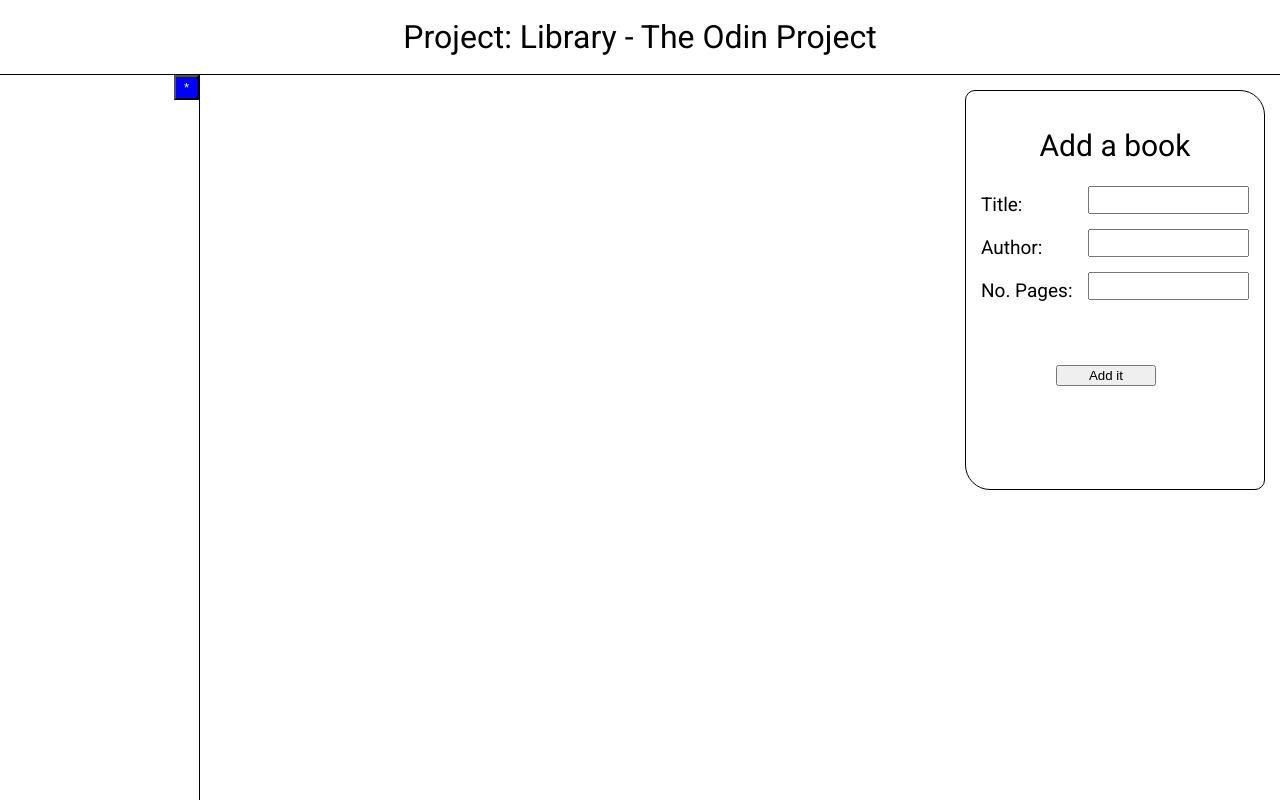
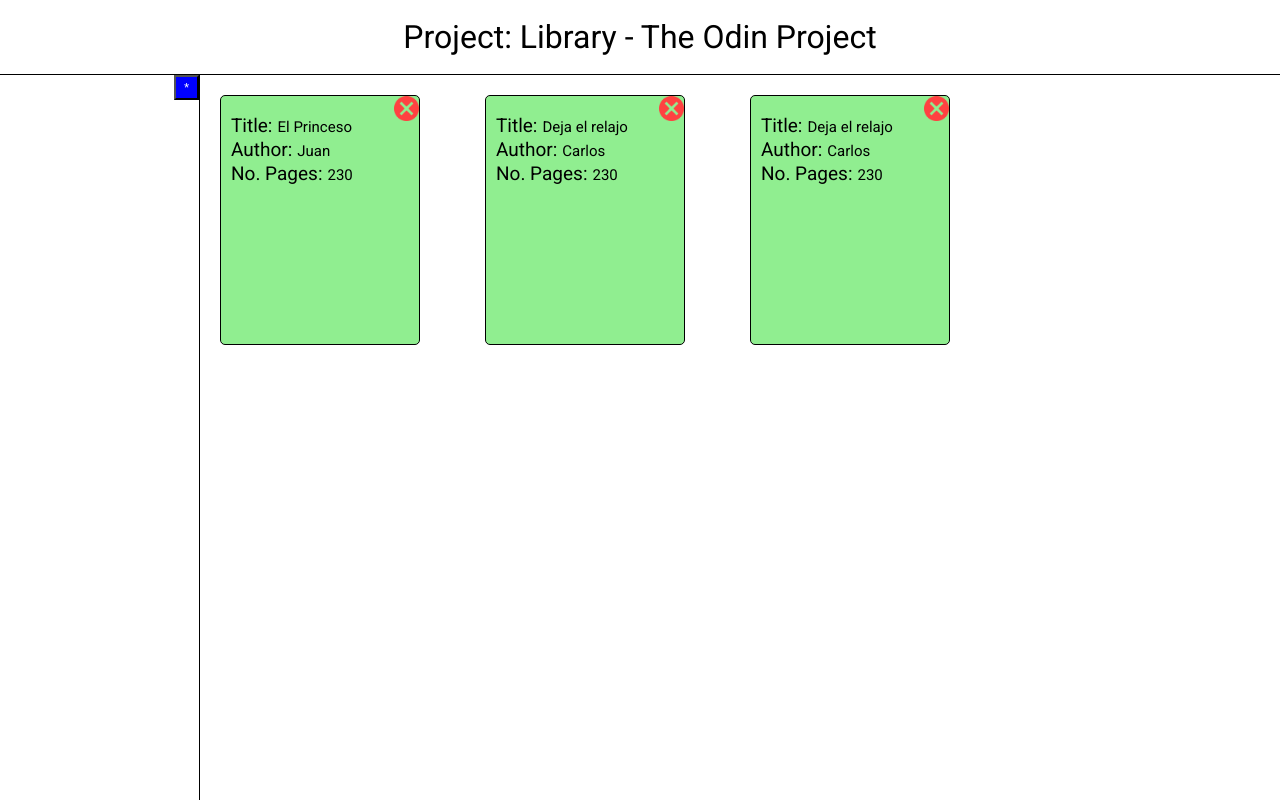
Before and after one commit to crisatori/LibraryTOP, a plain HTML site: page index.html in a window 1280 px wide. Drawn offline with Linux system fonts and the light colour scheme.

Commit message:
Trying to make the function that removes element from the collection and from the display

```diff
--- a/css/style.css
+++ b/css/style.css
@@ -59,6 +59,7 @@ main {
   padding-top: 20px;
   display: flex;
   flex-direction: column;
+  position: relative;
 }
 
 .book-card div {
@@ -108,3 +109,10 @@ form > button {
   width: 100px;
   margin: 50px 75px; /*! arreglar mas tarde*/
 }
+
+.book-card img {
+  width: 25px;
+  position: absolute;
+  top: 0;
+  right: 0;
+}
--- a/js/script.js
+++ b/js/script.js
@@ -2,39 +2,54 @@ let bookShelf = document.querySelector(".book-shelf");
 const addBookBtn = document.querySelector("#addBookBtn");
 const submitBtn = document.querySelector("#submit-btn");
 const form = document.querySelector("form");
+let newBook;
 // let newFuckingBook;
-let myLibrary = [
-  { title: "The Book", author: "The Author", pages: "The Pages" },
-];
+let myLibrary = [];
 
-function Book(bTitle, bAuthor, bPages) {
+function Book(bTitle, bAuthor, bPages, id) {
   this.title = bTitle;
   this.author = bAuthor;
   this.pages = bPages;
+  this.id = id;
 }
 
 function displayBooks(collection) {
   bookShelf.innerHTML = "";
   for (let i = 0; i < collection.length; i++) {
-    let newBook = document.createElement("div");
+    newBook = document.createElement("div");
     newBook.className = "book-card";
-    newBook.innerHTML = `<div><h2 class="book-title">Title:</h2><span class="title">${collection[i].title}</span></div><div><h2 class="book-author">Author:</h2><span class="author">${collection[i].author}</span></div><div><h2 class="book-no-pages">No. Pages:</h2><span class="no-pages">${collection[i].pages}</span></div>`;
+    newBook.innerHTML = `<div id="${collection[i].id}"><h2 class="book-title">Title:</h2><span class="title">${collection[i].title}</span></div><div><h2 class="book-author">Author:</h2><span class="author">${collection[i].author}</span></div><div><h2 class="book-no-pages">No. Pages:</h2><span class="no-pages">${collection[i].pages}</span><img src="assests/delete.png" /></div>`;
     bookShelf.appendChild(newBook);
   }
 }
+
+function addBookToLibrary(title, author, pages) {
+  let id = `book-${myLibrary.length}`;
+  nBookToCollection = new Book(title, author, pages, id);
+  myLibrary.push(nBookToCollection);
+  displayBooks(myLibrary);
+}
+
+addBookToLibrary("El Princeso", "Juan", 230);
+addBookToLibrary("Deja el relajo", "Carlos", 230);
+addBookToLibrary("Deja el relajo", "Carlos", 230);
+
 // displayBooks(myLibrary);
 
-function addBookToLibrary(title, author, pages) {
-  nBookToCollection = new Book(title, author, pages);
-  myLibrary.push(nBookToCollection);
-}
-
-submitBtn.addEventListener("click", function (e) {
-  const titleForm = form.querySelector("#title-form");
-  const authorForm = form.querySelector("#author-form");
-  const pagesForm = form.querySelector("#pages-form");
-  addBookToLibrary(titleForm.value, authorForm.value, pagesForm.value);
-  form.style.cssText = "display: none";
-  displayBooks(myLibrary);
-  e.preventDefault();
+// submitBtn.addEventListener("click", function (e) {
+//   const titleForm = form.querySelector("#title-form");
+//   const authorForm = form.querySelector("#author-form");
+//   const pagesForm = form.querySelector("#pages-form");
+//   addBookToLibrary(titleForm.value, authorForm.value, pagesForm.value);
+//   e.preventDefault();
+// });
+let allBooks = bookShelf.querySelectorAll("img");
+allBooks.forEach((book) => {
+  book.addEventListener("click", function () {
+    let parent = this.parentElement.parentElement;
+    let identification = parent.querySelector("div").id;
+    let thisIndex = myLibrary.indexOf(identification);
+    myLibrary.splice(thisIndex, 1);
+    console.log(thisIndex);
+  });
 });
```
Also changed, not shown: assests/delete.png (added).
